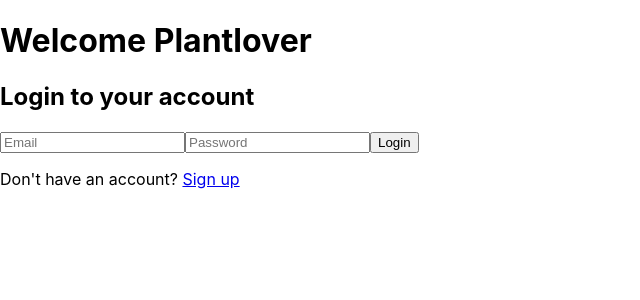
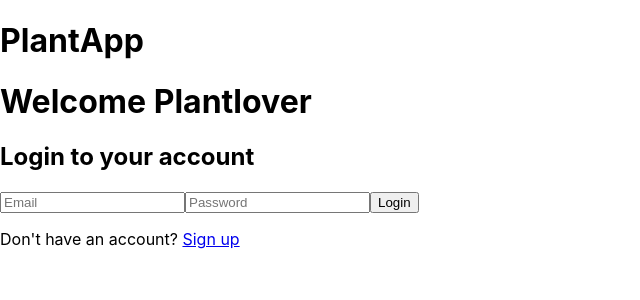
Before and after one commit to isdi-coders-2023/Daniel-Ursua-Final-Project-front-202301-mad, a React (Create React App) app: page /login in a window 1280 px wide. Shown: the top 300 px of the page, without its empty margins (0-640 px from the left). Built offline with nearby package versions, Linux system fonts and the light colour scheme.

Commit message:
Update app and index

```diff
--- a/src/App.tsx
+++ b/src/App.tsx
@@ -1,11 +1,13 @@
 import "./App.css";
-import Home from "./pages/home/home";
+import { AppRouter } from "./app.router/app.router";
 
 export default function App() {
   return (
     <>
-      <h1>PlantApp</h1>
-      <Home></Home>
+      <header>
+        <h1>PlantApp</h1>
+      </header>
+      <AppRouter></AppRouter>
     </>
   );
 }
--- a/src/index.tsx
+++ b/src/index.tsx
@@ -5,7 +5,7 @@
 import reportWebVitals from "./reportWebVitals";
 import "./index.css";
 import { BrowserRouter as Router } from "react-router-dom";
-import { AppRouter } from "./app.router/app.router";
+import App from "./App";
 
 const container = document.getElementById("root")!;
 const root = createRoot(container);
@@ -14,7 +14,7 @@
   <React.StrictMode>
     <Provider store={store}>
       <Router>
-        <AppRouter />
+        <App />
       </Router>
     </Provider>
   </React.StrictMode>
```
